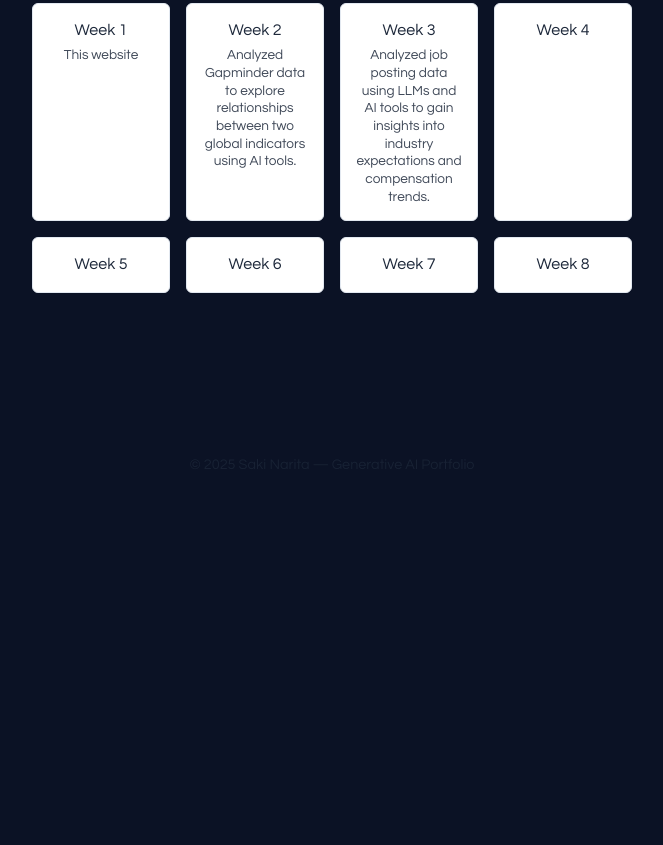
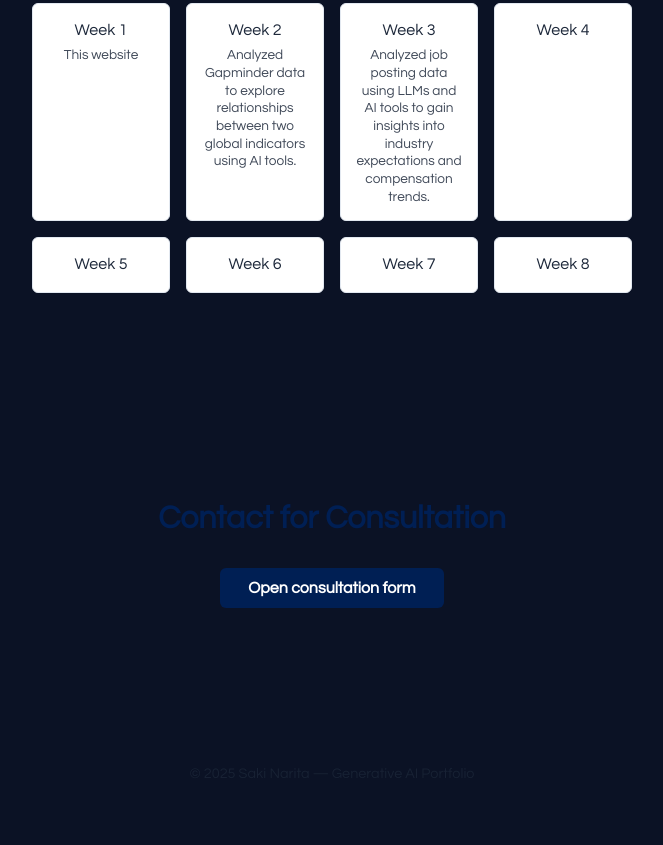
Before and after one commit to SN-ghub/graph-ai-portofolio, a plain HTML site: page index.html in a window 1280 px wide. Shown: the part 2810-3655 px from the top of the page, without its empty margins (308-971 px from the left). Before the commit the page ends 3346 px from the top, so only its background shows below. Drawn offline with Linux system fonts and the light colour scheme.

Commit message:
Update index.html

```diff
--- a/index.html
+++ b/index.html
@@ -190,12 +190,18 @@
         </div>
     </section>
 
+    <!-- ─────────────────────────── Contact -->
+    <section id="contact">
+        <h2>Contact for Consultation</h2>
+        <div style="text-align:center; margin-top:24px;">
+            <a class="btn btn-primary" href="https://docs.google.com/forms/d/e/1FAIpQLSdZponuymj0WnhX_U4iwz2cBiulsY_iaY2fyan1D-H_Yu4D4A/viewform" target="_blank" rel="noopener">Open consultation form</a>
+        </div>
+    </section>
+
     <!-- ─────────────────────────── Footer -->
     <footer>
         © 2025 Saki Narita — Generative AI Portfolio
     </footer>
 
-<script src="https://cdn.botpress.cloud/webchat/v2.5/inject.js"></script>
-<script src="https://files.bpcontent.cloud/2025/06/01/17/20250601172607-N28C8YI9.js"></script>
 </body>
 </html>
```
